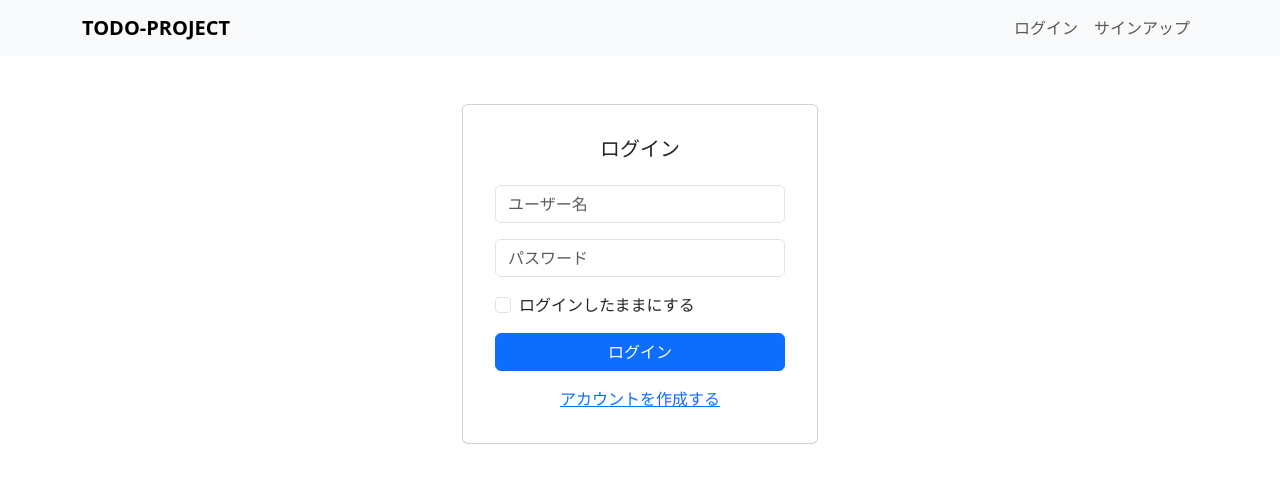
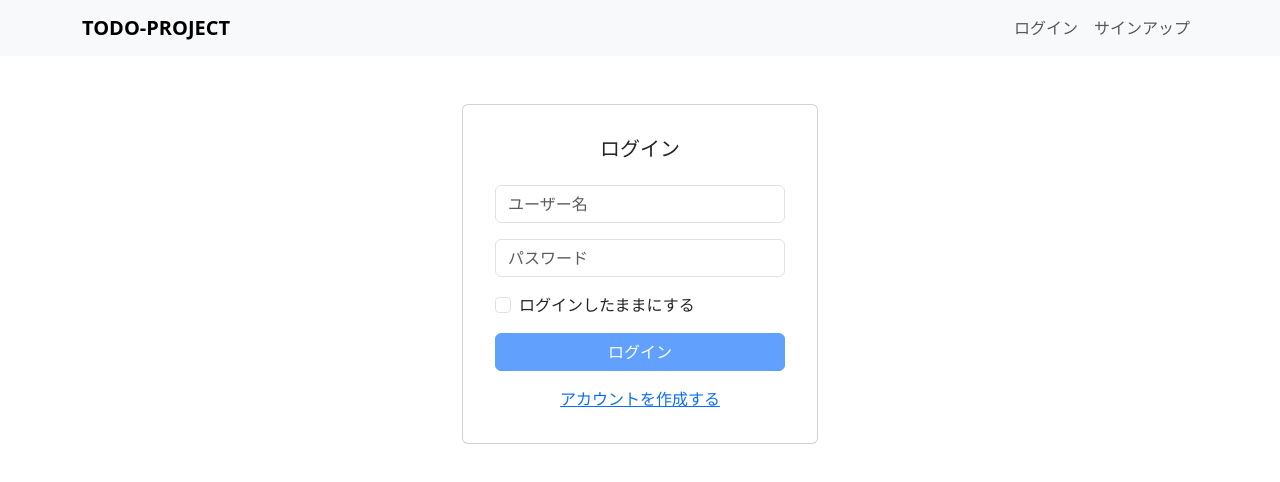
Before and after one commit to mori5600/todo-project, a React (Vite) app: page / in a window 1280 px wide. Shown: the top 482 px of the page. Built offline with nearby package versions, Linux system fonts and the light colour scheme.

Commit message:
ログイン処理のモックを追加

```diff
--- a/src/App.tsx
+++ b/src/App.tsx
@@ -10,7 +10,7 @@ function App() {
       <Header />
       <main>
         <Routes>
-          <Route path={AppURL.ROOT} element={<LoginPage />} />
+          <Route path={AppURL.HOME} element={<LoginPage />} />
           <Route path={AppURL.LOGIN} element={<LoginPage />} />
           <Route path={AppURL.SIGNUP} element={<SignupPage />} />
         </Routes>
--- a/src/constants.ts
+++ b/src/constants.ts
@@ -1,5 +1,5 @@
 export const AppURL = {
-  ROOT: "/",
+  HOME: "/",
   LOGIN: "/auth/login",
   SIGNUP: "/auth/signup",
 } as const;
--- a/src/pages/auth/LoginPage.tsx
+++ b/src/pages/auth/LoginPage.tsx
@@ -8,45 +8,60 @@ import { Link, useNavigate } from "react-router-dom";
 import { AppURL } from "../../constants";
 import { useState, type FormEvent } from "react";
 
-class LoginData {
+type LoginRequest = {
   username: string;
   password: string;
   rememberMe: boolean;
+};
 
-  constructor(username: string, password: string, rememberMe: boolean) {
-    if (username === "" || password === "") {
-      throw new Error("ユーザー名またはパスワードが未入力です");
-    }
-    this.username = username;
-    this.password = password;
-    this.rememberMe = rememberMe;
-  }
-}
+// モック認証（1秒待って "admin"/"admin" なら成功）
+const mockLogin = (u: string, p: string) =>
+  new Promise<boolean>((resolve) =>
+    setTimeout(() => resolve(u === "admin" && p === "admin"), 1000)
+  );
 
 function LoginPage() {
   const [username, setUsername] = useState("");
   const [password, setPassword] = useState("");
   const [rememberMe, setRememberMe] = useState(false);
+  const [error, setError] = useState<string | null>(null);
+  const [loading, setLoading] = useState(false);
   const navigate = useNavigate();
 
-  const handleSubmit = async (e: FormEvent) => {
+  const redirectTo = AppURL.HOME;
+
+  const handleSubmit = async (e: FormEvent<HTMLFormElement>) => {
     e.preventDefault();
+    setError(null);
+    setLoading(true);
 
     try {
-      const loginData = new LoginData(username, password, rememberMe);
-      console.log(`ログインデータ: ${loginData}`);
+      const loginRequest: LoginRequest = {
+        username,
+        password,
+        rememberMe,
+      };
 
-      const success = true;
+      const ok = await mockLogin(loginRequest.username, loginRequest.password);
+      if (!ok) {
+        setError("ユーザー名またはパスワードが正しくありません。");
+        return;
+      }
 
-      if (success) {
-        navigate("/"); // TODO: URLを仮置き
-      } else {
-        alert("ログインに失敗しました");
-      }
-    } catch (error) {
-      alert((error as Error).message);
+      // 疑似トークン保存（rememberMe で保持先を切替）
+      const storage = rememberMe ? localStorage : sessionStorage;
+      storage.setItem("authToken", "mock-token");
+      storage.setItem("username", loginRequest.username);
+
+      navigate(redirectTo, { replace: true });
+    } catch (err) {
+      setError((err as Error).message);
+    } finally {
+      setLoading(false);
     }
   };
+
+  const canSubmit = username.trim() !== "" && password.trim() !== "";
 
   return (
     <Container className="mt-5">
@@ -55,35 +70,55 @@ function LoginPage() {
           <Card className="p-3">
             <Card.Body>
               <Card.Title className="mb-4 text-center">ログイン</Card.Title>
-              <Form onSubmit={handleSubmit}>
+
+              <Form onSubmit={handleSubmit} noValidate>
                 <Form.Group className="mb-3" controlId="usernameForm">
                   <Form.Control
                     type="text"
                     placeholder="ユーザー名"
                     value={username}
                     onChange={(e) => setUsername(e.target.value)}
+                    required
+                    autoComplete="username"
                   />
                 </Form.Group>
+
                 <Form.Group className="mb-3" controlId="passwordForm">
                   <Form.Control
                     type="password"
                     placeholder="パスワード"
                     value={password}
                     onChange={(e) => setPassword(e.target.value)}
+                    required
+                    autoComplete="current-password"
                   />
                 </Form.Group>
+
                 <Form.Group className="mb-3" controlId="rememberCheckbox">
                   <Form.Check
                     type="checkbox"
                     label="ログインしたままにする"
                     checked={rememberMe}
-                    onChange={() => setRememberMe(!rememberMe)}
+                    onChange={() => setRememberMe((v) => !v)}
                   />
                 </Form.Group>
-                <Button variant="primary" type="submit" className="w-100">
-                  ログイン
+
+                {error && (
+                  <div className="text-danger mb-3" role="alert">
+                    {error}
+                  </div>
+                )}
+
+                <Button
+                  variant="primary"
+                  type="submit"
+                  className="w-100"
+                  disabled={!canSubmit || loading}
+                >
+                  {loading ? "ログイン中..." : "ログイン"}
                 </Button>
               </Form>
+
               <div className="mt-3 text-center">
                 <Link to={AppURL.SIGNUP}>アカウントを作成する</Link>
               </div>
```
Also changed, not shown: 1 other file (tests, documents, lock files or other folders).
